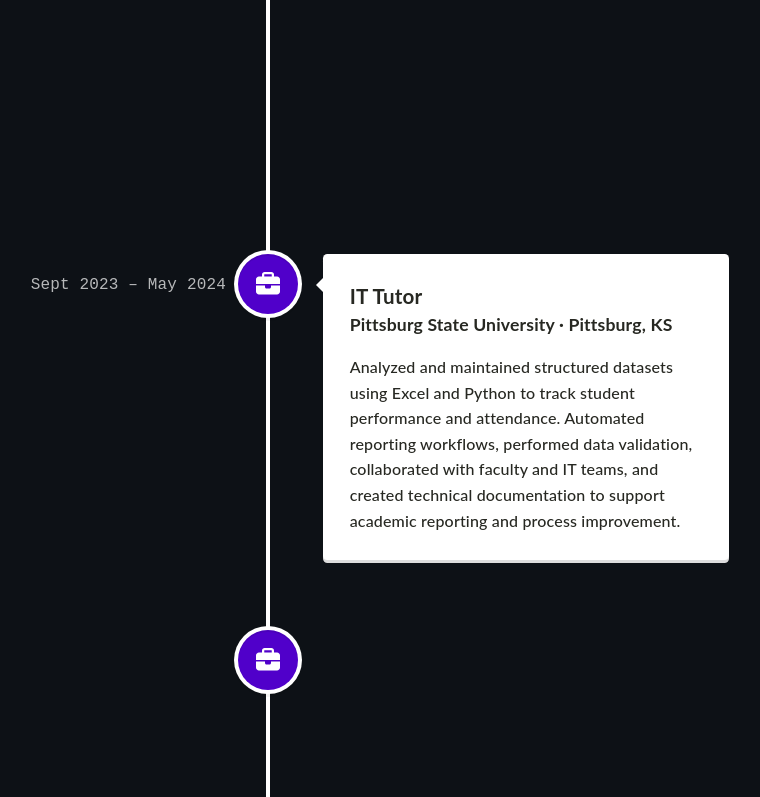
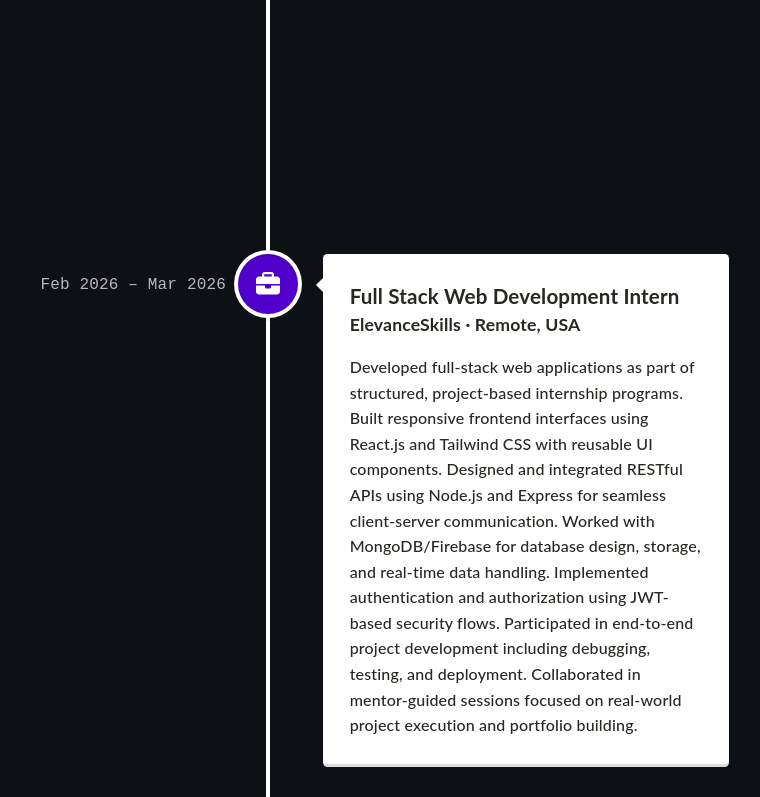
Before and after one commit to VenkatM77797/venkatm77797.github.io, a React (Create React App) app: page / in a window 1280 px wide. Shown: the part 2000-2797 px from the top of the page, without its empty margins (372-1132 px from the left). Built offline with nearby package versions, Linux system fonts and the light colour scheme.

Commit message:
Updated Career

```diff
--- a/src/components/Timeline.tsx
+++ b/src/components/Timeline.tsx
@@ -34,12 +34,61 @@ function Timeline() {
             </p>
           </VerticalTimelineElement>
 
+          {/* Full Stack Web Developer */}
+          <VerticalTimelineElement
+            className="vertical-timeline-element--work"
+            contentStyle={{ background: "white", color: "rgb(39, 40, 34)" }}
+            contentArrowStyle={{ borderRight: "7px solid white" }}
+            date="Feb 2026 – Mar 2026"
+            iconStyle={{ background: "#5000ca", color: "white" }}
+            icon={<FontAwesomeIcon icon={faBriefcase} />}
+          >
+            <h3 className="vertical-timeline-element-title">Full Stack Web Development Intern</h3>
+            <h4 className="vertical-timeline-element-subtitle">
+              ElevanceSkills · Remote, USA
+            </h4>
+            <p>
+              Developed full-stack web applications as part of structured, project-based internship programs.
+              Built responsive frontend interfaces using React.js and Tailwind CSS with reusable UI components.
+              Designed and integrated RESTful APIs using Node.js and Express for seamless client-server communication.
+              Worked with MongoDB/Firebase for database design, storage, and real-time data handling.
+              Implemented authentication and authorization using JWT-based security flows.
+              Participated in end-to-end project development including debugging, testing, and deployment.
+              Collaborated in mentor-guided sessions focused on real-world project execution and portfolio building.
+            </p>
+          </VerticalTimelineElement>
+
+          {/* Software Engineer */}
+          <VerticalTimelineElement
+            className="vertical-timeline-element--work"
+            contentStyle={{ background: "white", color: "rgb(39, 40, 34)" }}
+            contentArrowStyle={{ borderRight: "7px solid white" }}
+            date="Jan 2025 – Dec 2025"
+            iconStyle={{ background: "#5000ca", color: "white" }}
+            icon={<FontAwesomeIcon icon={faBriefcase} />}
+          >
+            <h3 className="vertical-timeline-element-title">Software Engineer</h3>
+            <h4 className="vertical-timeline-element-subtitle">
+              Epiq · Overland Park, KS
+            </h4>
+            <p>
+              Contributed to the development and enhancement of enterprise-level software solutions in a legal-tech environment.
+              Designed and maintained backend services using Python frameworks.
+              Built and consumed RESTful APIs for secure and scalable system integration across modules.
+              Worked with SQL Server databases for query optimization, data modeling, and performance tuning.
+              Participated in microservices-based architecture to improve scalability and system maintainability.
+              Collaborated with cross-functional teams including QA, product managers, and DevOps engineers.
+              Assisted in debugging production issues and implementing fixes to ensure system reliability.
+              Followed Agile methodologies, participated in sprint planning, code reviews, and CI/CD workflows.
+            </p>
+          </VerticalTimelineElement>
+
           {/* IT Tutor */}
           <VerticalTimelineElement
             className="vertical-timeline-element--work"
             contentStyle={{ background: "white", color: "rgb(39, 40, 34)" }}
             contentArrowStyle={{ borderRight: "7px solid white" }}
-            date="Sept 2023 – May 2024"
+            date="Sept 2023 – Dec 2024"
             iconStyle={{ background: "#5000ca", color: "white" }}
             icon={<FontAwesomeIcon icon={faBriefcase} />}
           >
@@ -48,28 +97,58 @@ function Timeline() {
               Pittsburg State University · Pittsburg, KS
             </h4>
             <p>
-              Analyzed and maintained structured datasets using Excel and Python to track student
-              performance and attendance. Automated reporting workflows, performed data validation,
-              collaborated with faculty and IT teams, and created technical documentation to support
-              academic reporting and process improvement.
+              Delivered tutoring sessions on core computer science subjects including DSA, OOP, DBMS, and OS.
+              Guided students in Python, Java, and C++ programming fundamentals and advanced concepts.
+              Assisted with assignments, coding projects, and exam preparation strategies.
+              Explained system design and problem-solving approaches in simplified, structured formats.
+              Mentored students on practical coding skills using Git and Linux environments.
             </p>
           </VerticalTimelineElement>
 
-          {/* Teaching Assistant */}
+          {/* SDE Intern */}
           <VerticalTimelineElement
             className="vertical-timeline-element--work"
-            date="June 2019 – May 2021"
+            contentStyle={{ background: "white", color: "rgb(39, 40, 34)" }}
+            contentArrowStyle={{ borderRight: "7px solid white" }}
+            date="Sept 2023 – Dec 2024"
             iconStyle={{ background: "#5000ca", color: "white" }}
             icon={<FontAwesomeIcon icon={faBriefcase} />}
           >
-            <h3 className="vertical-timeline-element-title">Teaching Assistant</h3>
+            <h3 className="vertical-timeline-element-title">SDE Intern</h3>
             <h4 className="vertical-timeline-element-subtitle">
-              Gayatri Vidya Parishad College · Visakhapatnam, India
+              Groww · Bangalore, IND
             </h4>
             <p>
-              Supported academic reporting and record management using Excel-based systems.
-              Validated datasets, analyzed student performance trends, assisted with programming
-              labs, and collaborated with faculty to improve academic outcomes.
+              Developed and enhanced user-facing web features for high-traffic fintech applications used by millions of users.
+              Built responsive and high-performance UI components using React.js and Next.js, focusing on scalability and reusability.
+              Collaborated with backend engineers to integrate REST APIs and ensure smooth data flow across services.
+              Improved application performance by optimizing rendering, bundle size, and API response handling.
+              Worked closely with designers and product teams to translate UI/UX requirements into production-ready features.
+              Wrote clean, maintainable code and participated in code reviews, debugging, and agile sprint cycles.
+              Contributed to improving SEO, page load speed, and overall user experience across web platforms.
+            </p>
+          </VerticalTimelineElement>
+
+          {/* Frontend Developer */}
+          <VerticalTimelineElement
+            className="vertical-timeline-element--work"
+            contentStyle={{ background: "white", color: "rgb(39, 40, 34)" }}
+            contentArrowStyle={{ borderRight: "7px solid white" }}
+            date="Jan 2020 – May 2022"
+            iconStyle={{ background: "#5000ca", color: "white" }}
+            icon={<FontAwesomeIcon icon={faBriefcase} />}
+          >
+            <h3 className="vertical-timeline-element-title">Frontend Developer</h3>
+            <h4 className="vertical-timeline-element-subtitle">
+              Kaamkashi Multi-Resources Pvt. Ltd · Visakhapatnam, IND
+            </h4>
+            <p>
+              Developed responsive and scalable frontend applications using React.js and Next.js.
+              Implemented state management using Redux and optimized application performance.
+              Converted UI/UX designs from Figma into pixel-perfect web interfaces.
+              Integrated REST APIs for dynamic data rendering and user interaction flows.
+              Ensured cross-browser compatibility and mobile-first responsive design.
+              Collaborated in fast-paced startup environment with agile development practices.
             </p>
           </VerticalTimelineElement>
         </VerticalTimeline>
```
